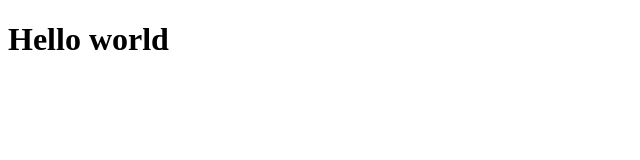
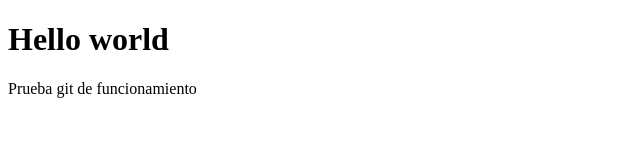
Before and after one commit to MarckGabriel2/demo, a plain HTML site: page index.html in a window 1280 px wide. Shown: the whole page, without its empty margins (0-640 px from the left). Drawn offline with Linux system fonts and the light colour scheme.

Commit message:
feat: cambios nuevos

```diff
--- a/index.html
+++ b/index.html
@@ -8,5 +8,6 @@
 </head>
 <body>
     <h1>Hello world</h1>
+    <p>Prueba git de funcionamiento</p>
 </body>
 </html>
```
